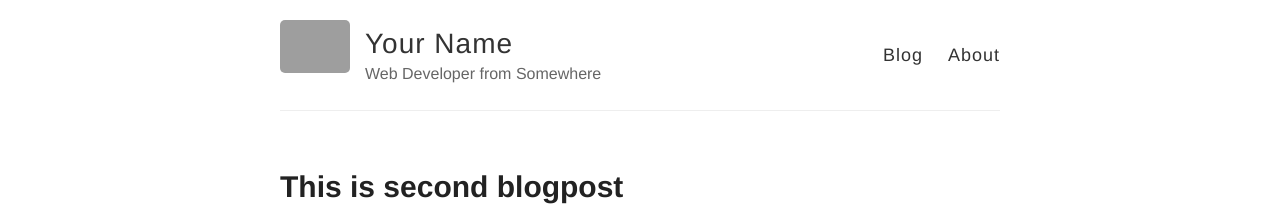
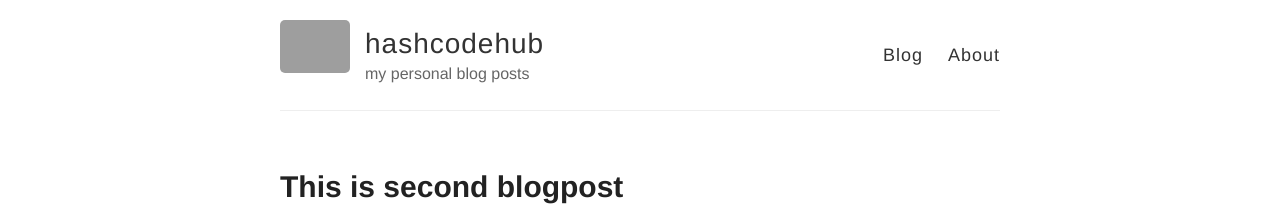
Before and after one commit to sandeepnegi1996/hashcodehub, a Jekyll site: the page built from index.html, in a window 1280 px wide. Shown: the top 222 px of the page. Built offline with Jekyll 4.4.1, drawn with Linux system fonts in a browser that asks for light colours; grey boxes are pictures that could not be loaded.

Commit message:
changed config file

```diff
--- a/_config.yml
+++ b/_config.yml
@@ -3,10 +3,10 @@
 #
 
 # Name of your site (displayed in the header)
-name: Your Name
+name: hashcodehub
 
 # Short bio or description (displayed in the header)
-description: Web Developer from Somewhere
+description: my personal blog posts
 
 # URL of your avatar or profile pic (you could use your GitHub profile pic)
 avatar: https://raw.githubusercontent.com/barryclark/jekyll-now/master/images/jekyll-logo.png
@@ -21,12 +21,12 @@ footer-links:
   email:
   facebook:
   flickr:
-  github: barryclark/jekyll-now
+  github: sandeepnegi1996/github
   instagram:
   linkedin:
   pinterest:
   rss: # just type anything here for a working RSS icon
-  twitter: jekyllrb
+  twitter: sandeepnegi1996
   stackoverflow: # your stackoverflow profile, e.g. "users/50476/bart-kiers"
   youtube: # channel/<your_long_string> or user/<user-name>
   googleplus: # anything in your profile username that comes after plus.google.com/
```
